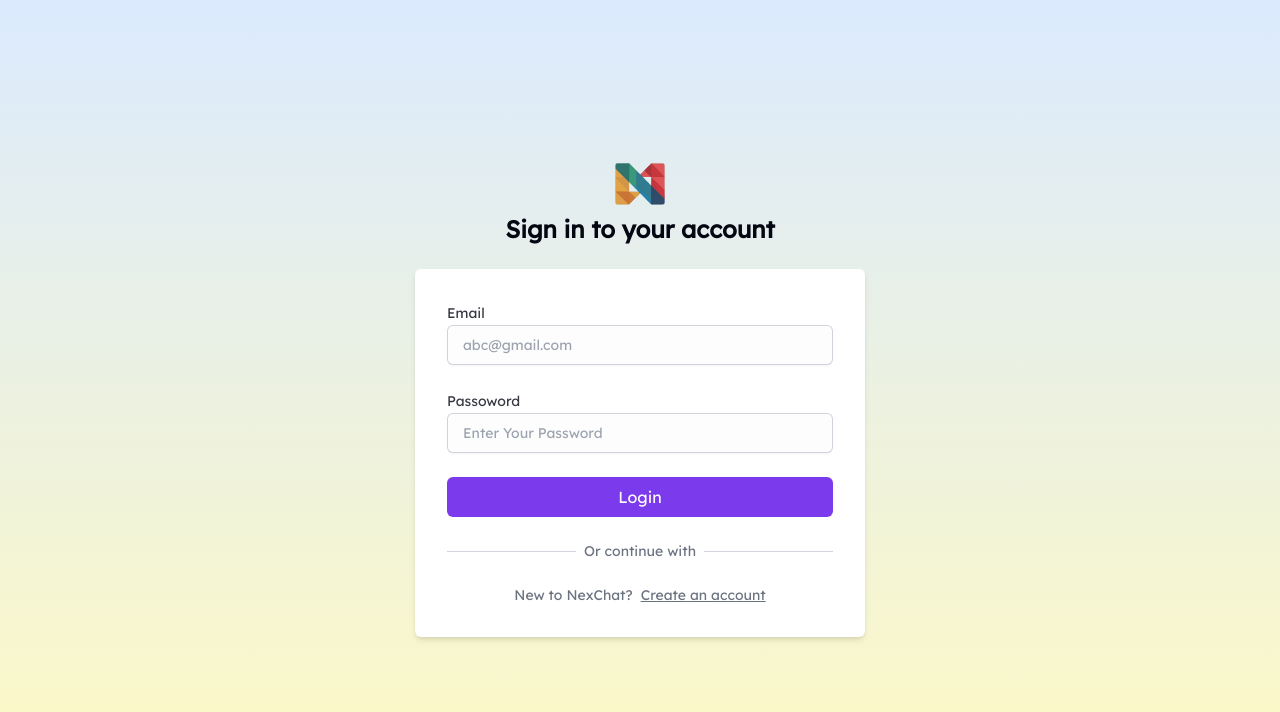
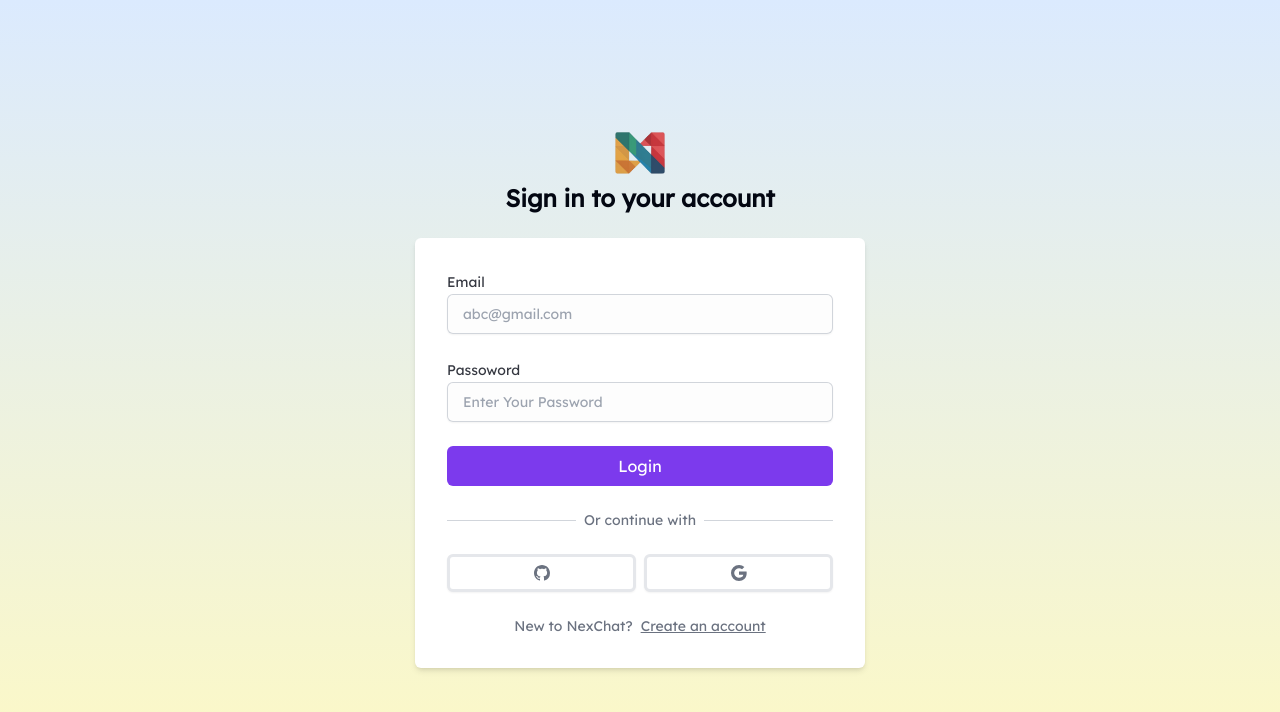
Before and after one commit to Devsethi3/messenger-app, a Next.js app: page /login in a window 1280 px wide. Shown: the top 712 px of the page. Built offline with nearby package versions, Linux system fonts and the light colour scheme; no server answers.

Commit message:
final commit

```diff
--- a/src/app/(auth)/_components/AuthForm.tsx
+++ b/src/app/(auth)/_components/AuthForm.tsx
@@ -173,7 +173,7 @@ const AuthForm = () => {
             </div>
           </div>
 
-          {/* <div className="mt-6 flex gap-2">
+          <div className="mt-6 flex gap-2">
             <AuthSocialButton
               icon={BsGithub}
               onClick={() => socialAction("github")}
@@ -182,7 +182,7 @@ const AuthForm = () => {
               icon={BsGoogle}
               onClick={() => socialAction("google")}
             />
-          </div> */}
+          </div>
         </div>
         <div
           className="
```
